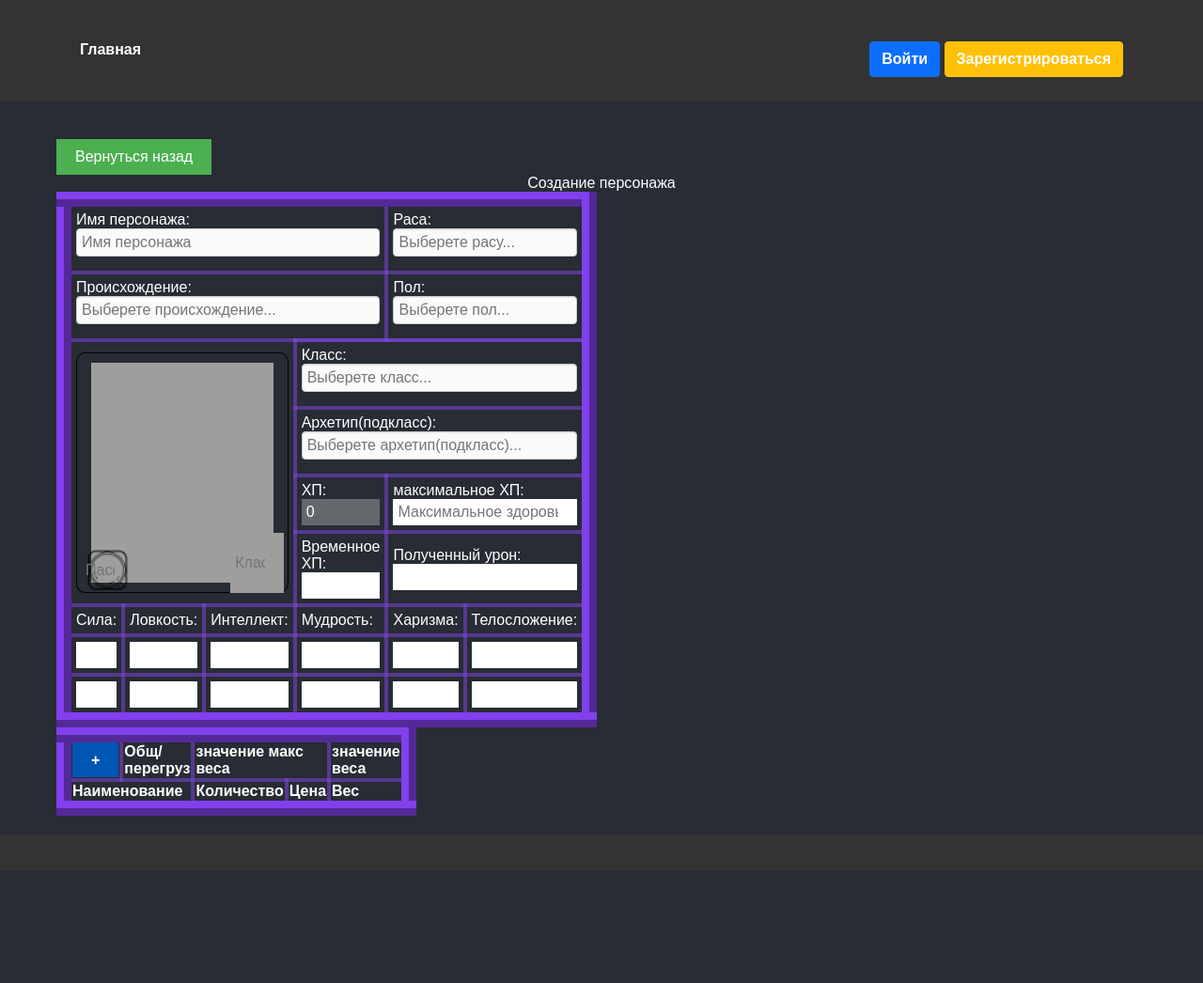
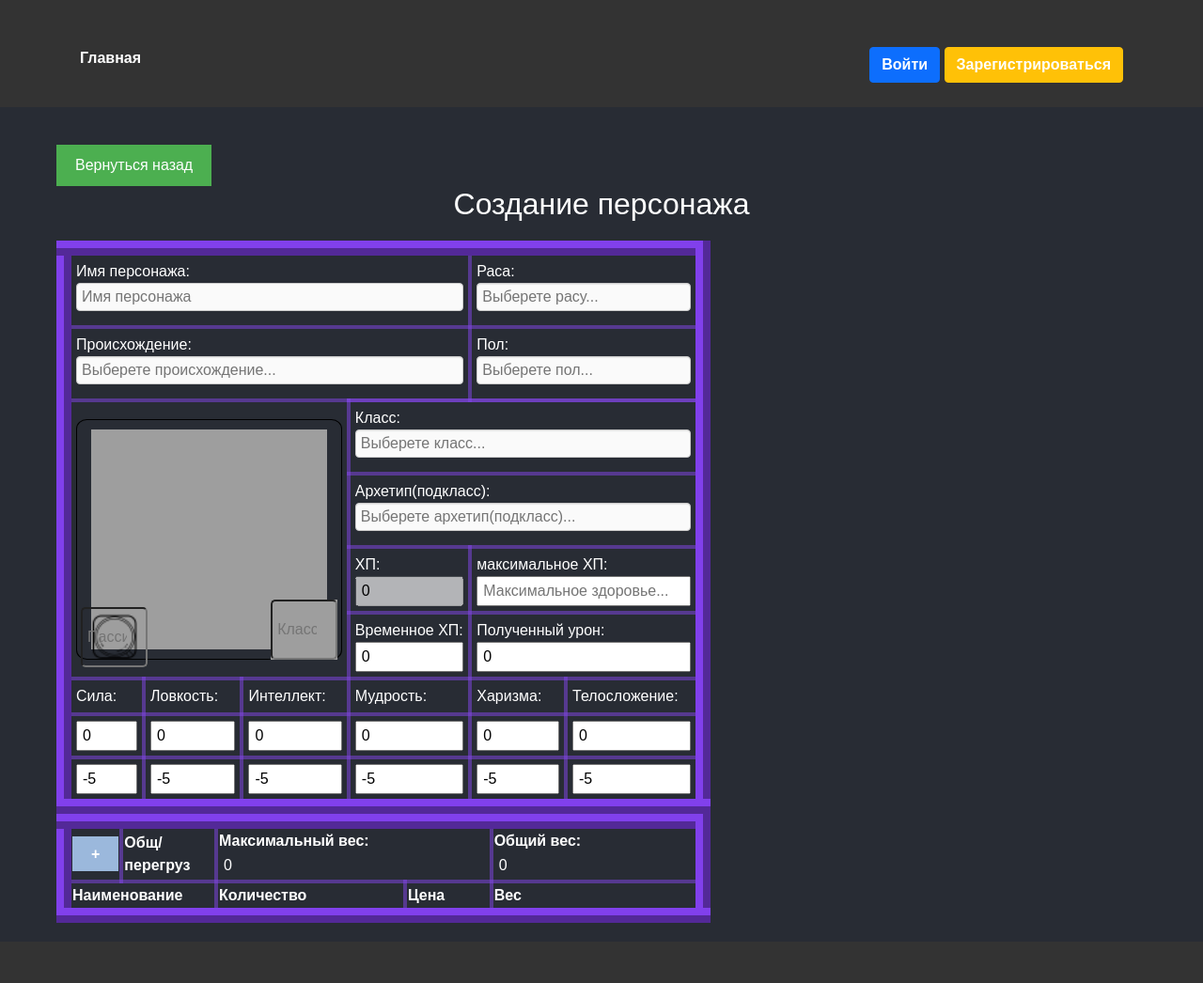
Before and after one commit to ArtemCake/DND_Site, a Flask app: page /CreatePersonage in a window 1280 px wide. Shown: the whole page at 94% size. Before the commit the page ends 868 px from the top, so only its background shows below. Run offline with Flask 3, Linux system fonts and the light colour scheme; data comes from the database, SQL or seed files in the repository; data that the repository does not hold is empty; some libraries are stand-ins or nearby versions; grey boxes are pictures that could not be loaded.

Commit message:
Добавлен расчет общего веса и веса предметов инвентаря

```diff
--- a/static/css/ChangingStyles.css
+++ b/static/css/ChangingStyles.css
@@ -75,3 +75,7 @@
 .MainDates div#PassivAttentionField {
 	bottom: -3%;
 }
+
+.MainDates input#PassivAttention{
+	color:white;
+}
--- a/static/css/links_and_buttons.css
+++ b/static/css/links_and_buttons.css
@@ -8,7 +8,7 @@ a:hover {
   opacity: 0.8;
 }
 
-button, span#addRowButton {
+button, span#addRowButton, span.delete-row {
   padding: 10px 20px;
   background-color: #007bff;
   color: white;
@@ -17,8 +17,8 @@ button, span#addRowButton {
   font-size: 16px;
 }
 
-button:hover, span#addRowButton {
-  background-color: #0056b3;
+button:hover, span#addRowButton, span.delete-row {
+  background-color: #9bb8dc;
 }
 
 #back-button {
--- a/static/css/main.css
+++ b/static/css/main.css
@@ -1,10 +1,10 @@
 /* main.css */
+@import url('reset.css');
 @import url('external-libraries.css');
 @import url('forms.css');
 @import url('interactive-components.css');
 @import url('links_and_buttons.css');
 @import url('media-queries.css');
-@import url('reset.css');
 @import url('structure.css');
 @import url('tablesPersonage.css');
 @import url('character-card.css');
--- a/static/css/reset.css
+++ b/static/css/reset.css
@@ -10,7 +10,7 @@ ol,
 li,
 form,
 label,
-input,
+,
 button,
 dialog {
   margin: 0;
@@ -24,6 +24,11 @@ dialog {
   border: none;
   color: inherit;
 }
+
+input{
+  color:black;
+}
+
 body {
   font-family: Arial, sans-serif;
   background-color: #fafafa;
--- a/static/css/tablesPersonage.css
+++ b/static/css/tablesPersonage.css
@@ -2,7 +2,7 @@
 
 .MainDates, .inventory {
 	border: 1em ridge rgb(129 64 236 / 1);
-	max-width: 10%;
+	max-width: 60%;
 }
 
 .MainDates td, .inventory th, .inventory td {
@@ -58,7 +58,7 @@ label#image_uploads_label {
 
 /* Уменьшение ширины таблицы */
 .MainDates {
-	width: 50%; /* Уменьшаем ширину таблицы в два раза */
+	width: 100%; /* Уменьшаем ширину таблицы в два раза */
 }
 
 /* Уменьшение ширины ячеек таблицы */
@@ -86,3 +86,12 @@ label#image_uploads_label {
 .MainDates .dropdown-content, .inventory .dropdown-content {
 	width: 100%; /* Выпадающие списки занимают всю ширину ячейки */
 }
+
+input#MaxWeight, input#TotalWeight {
+	width: 100%;
+	height: 100%;
+	padding: 5px;
+	background-color: #282c34;
+	color:white;
+	border:none;
+}
--- a/static/js/DynamicTables.js
+++ b/static/js/DynamicTables.js
@@ -17,6 +17,13 @@ document.addEventListener('DOMContentLoaded', function() {
             const cell2 = document.createElement('td');
             const cell3 = document.createElement('td');
             const cell4 = document.createElement('td');
+            const cell5 = document.createElement('td'); // Добавляем ячейку для удаления
+
+            // Добавляем элемент span для удаления строки
+            const deleteSpan = document.createElement('span');
+            deleteSpan.textContent = '-';
+            deleteSpan.className = 'delete-row';
+            cell5.appendChild(deleteSpan);
 
             // Добавляем всплывающий список в первую ячейку
             const dropdown1 = document.createElement('div');
@@ -63,13 +70,13 @@ document.addEventListener('DOMContentLoaded', function() {
             const input2 = document.createElement('input');
             input2.type = 'number';
             input2.placeholder = 'Количество';
-			input2.name = 'Cost';
+            input2.name = 'Quantity';
             input2.value = 1;
             cell2.appendChild(input2);
 
             const input3 = document.createElement('input');
             input3.type = 'number';
-			input3.name = 'Quantity';
+            input3.name = 'Cost';
             input3.placeholder = 'Цена';
             cell3.appendChild(input3);
 
@@ -80,6 +87,7 @@ document.addEventListener('DOMContentLoaded', function() {
             cell4.appendChild(input4);
 
             // Добавляем ячейки в строку
+            row.appendChild(cell5); // Добавляем ячейку с элементом span
             row.appendChild(cell1);
             row.appendChild(cell2);
             row.appendChild(cell3);
@@ -99,9 +107,93 @@ document.addEventListener('DOMContentLoaded', function() {
                         input4.value = selectedItem.Weight;
                         textInput.value = selectedItem.Name;
                         hiddenInput.value = selectedItem.id;
+
+                        // Рассчитываем сумму значений в колонке "Вес" с учетом количества
+                        const weightInputs = tableBody.querySelectorAll('input[name="Weight"]');
+                        const quantityInputs = tableBody.querySelectorAll('input[name="Quantity"]');
+                        let totalWeight = 0;
+                        weightInputs.forEach((input, index) => {
+                            const value = parseFloat(input.value);
+                            const quantity = parseFloat(quantityInputs[index].value);
+                            if (!isNaN(value) && !isNaN(quantity)) {
+                                totalWeight += value * quantity;
+                            }
+                        });
+
+                        // Записываем сумму в поле "значение веса"
+                        const totalWeightInput = document.querySelector('input[name="TotalWeight"]');
+                        if (totalWeightInput) {
+                            totalWeightInput.value = totalWeight;
+                        }
                     }
                 }
             });
+
+            // Обработчик кликов для удаления строки
+            deleteSpan.addEventListener('click', function() {
+                row.remove();
+
+                // Пересчитываем сумму значений в колонке "Вес" после удаления строки
+                const weightInputs = tableBody.querySelectorAll('input[name="Weight"]');
+                const quantityInputs = tableBody.querySelectorAll('input[name="Quantity"]');
+                let totalWeight = 0;
+                weightInputs.forEach((input, index) => {
+                    const value = parseFloat(input.value);
+                    const quantity = parseFloat(quantityInputs[index].value);
+                    if (!isNaN(value) && !isNaN(quantity)) {
+                        totalWeight += value * quantity;
+                    }
+                });
+
+                // Записываем сумму в поле "значение веса"
+                const totalWeightInput = document.querySelector('input[name="TotalWeight"]');
+                if (totalWeightInput) {
+                    totalWeightInput.value = totalWeight;
+                }
+            });
+
+            // Обработчик изменения веса
+            input4.addEventListener('input', function() {
+                // Пересчитываем сумму значений в колонке "Вес" после изменения веса
+                const weightInputs = tableBody.querySelectorAll('input[name="Weight"]');
+                const quantityInputs = tableBody.querySelectorAll('input[name="Quantity"]');
+                let totalWeight = 0;
+                weightInputs.forEach((input, index) => {
+                    const value = parseFloat(input.value);
+                    const quantity = parseFloat(quantityInputs[index].value);
+                    if (!isNaN(value) && !isNaN(quantity)) {
+                        totalWeight += value * quantity;
+                    }
+                });
+
+                // Записываем сумму в поле "значение веса"
+                const totalWeightInput = document.querySelector('input[name="TotalWeight"]');
+                if (totalWeightInput) {
+                    totalWeightInput.value = totalWeight;
+                }
+            });
+
+            // Обработчик изменения количества
+            input2.addEventListener('input', function() {
+                // Пересчитываем сумму значений в колонке "Вес" после изменения количества
+                const weightInputs = tableBody.querySelectorAll('input[name="Weight"]');
+                const quantityInputs = tableBody.querySelectorAll('input[name="Quantity"]');
+                let totalWeight = 0;
+                weightInputs.forEach((input, index) => {
+                    const value = parseFloat(input.value);
+                    const quantity = parseFloat(quantityInputs[index].value);
+                    if (!isNaN(value) && !isNaN(quantity)) {
+                        totalWeight += value * quantity;
+                    }
+                });
+
+                // Записываем сумму в поле "значение веса"
+                const totalWeightInput = document.querySelector('input[name="TotalWeight"]');
+                if (totalWeightInput) {
+                    totalWeightInput.value = totalWeight;
+                }
+            });
+
         });
     });
 });
--- /dev/null
+++ b/static/js/MaxWeightCalculate.js
@@ -0,0 +1,42 @@
+// MaxWeightCalculate.js
+
+document.addEventListener('DOMContentLoaded', function() {
+    // Начинаем исполнение кода только после полной загрузки страницы
+
+    // Получаем элементы с атрибутом data-maxweight-param
+    const elementsToWatch = document.querySelectorAll('[data-maxweight-param]');
+    const outputElement = document.getElementById('MaxWeight'); // Поле для вывода результата
+    console.log(outputElement);
+
+    // Если нужных элементов нет, выводим предупреждение в консоль
+    if(elementsToWatch.length === 0 || !outputElement) {
+        console.warn('Внимание! Необходимые элементы для расчёта не найдены.');
+        return;
+    }
+
+    // Обработчик для пересчета итогового значения
+    function recalculateResult() {
+        let totalSum = 0;
+
+        elementsToWatch.forEach(function(el) {
+            const currentVal = el.value.trim(); // Удаляем лишние пробелы
+            if(currentVal !== '' && !isNaN(parseFloat(currentVal))) {
+                totalSum += parseFloat(currentVal); // Суммируем валидные значения
+            }
+        });
+
+        // Ваша формула расчета итогового значения
+        const finalResult = Math.round(totalSum * 15); // Измените формулу при необходимости
+
+        // Выводим результат в поле вывода
+        outputElement.value = finalResult;
+    }
+
+    // Присваиваем обработчик события change каждому элементу
+    elementsToWatch.forEach(function(el) {
+        el.addEventListener('change', recalculateResult); // Запускаем пересчет при завершении редактирования поля
+    });
+
+    // Первый расчет при загрузке страницы
+    recalculateResult();
+});
--- a/static/js/mainscript.js
+++ b/static/js/mainscript.js
@@ -25,3 +25,4 @@ import './SpeedCalculation.js';                     // Расчёт скорос
 import './healthCalculator.js';                     // Расчёт текущего здоровья персонажа
 import './CharacteristicModificatorCalculation.js'; // Расчёт модификаторов характеристик
 import './DynamicTables.js';                        // Динамическое создание таблицы
+import './MaxWeightCalculate.js';                   // Расчет масксимального веса исходя из силы
--- a/templates/CreatePersonage.html
+++ b/templates/CreatePersonage.html
@@ -350,8 +350,14 @@
 				<td>
 					<div class="CharacteristicsValue">
 						<input type="hidden" name="CharacteristicId" class="ParamId" value="{{ Characteristic.id }}">
+						{% if Characteristic.Name == "Сила" %}
+						<input type="number" name="CharacteristicsValue" data-MaxWeight-param="CharacteristicsValue"
+						       placeholder="{{ Characteristic.Name }}"
+						       value="0">
+						{% else %}
 						<input type="number" name="CharacteristicsValue" placeholder="{{ Characteristic.Name }}"
 						       value="0">
+						{% endif %}
 					</div>
 				</td>
 				{% endfor %}
@@ -374,12 +380,18 @@
 			<thead>
 			<tr>
 				<th><span id="addRowButton">+</span></th>
-				<th>Общ/перегруз</th>
-				<th colspan="2">значение макс веса</th>
-				<th>значение веса</th>
+				<th colspan="2">Общ/перегруз</th>
+				<th colspan="2">
+					<label for="MaxWeight">Максимальный вес: </label>
+					<input id="MaxWeight" name="MaxWeight" class="MaxWeight" value="" readonly/>
+				</th>
+				<th>
+					<label for="TotalWeight">Общий вес: </label>
+					<input id="TotalWeight" name="TotalWeight" class="TotalWeight" value="0" readonly/>
+				</th>
 			</tr>
 			<tr>
-				<th colspan="2">Наименование</th>
+				<th colspan="3">Наименование</th>
 				<th>Количество</th>
 				<th>Цена</th>
 				<th>Вес</th>
```
Lines whose indentation alone changed are shown as unchanged.
